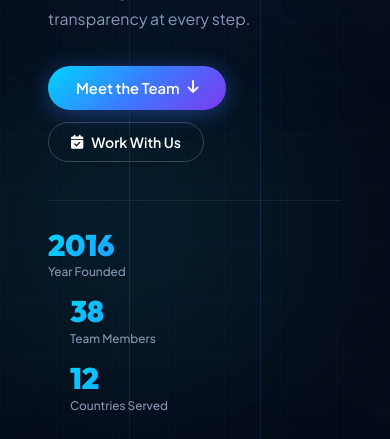
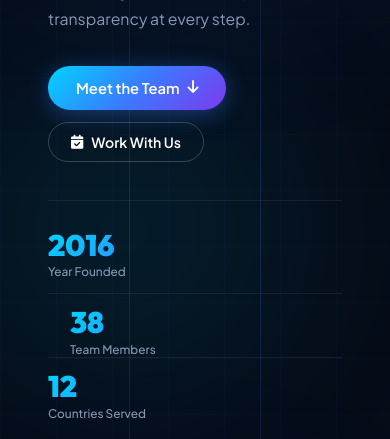
Before and after one commit to arifbillahcse/digital-marketing-agency-2, a PHP site: page /about.html in a window 390 px wide. Shown: the part 482-921 px from the top of the page. Run offline with PHP 8.4, Linux system fonts and the light colour scheme; some libraries are stand-ins or nearby versions.

Commit message:
Fix about.html mobile hero: mosaic overflow, hfacts layout, stats font size
- Add overflow:hidden to .hv on mobile to contain absolutely-positioned image mosaic
- Fix .hfacts stacking: use bottom border separator and clear all padding on .hf
- Reduce .sc2-v font size from 3.2rem to 1.9rem on mobile (150+/$12M+/38/98% stats)
- Reduce .sc2 padding from 52px to 32px on mobile for better proportion

https://claude.ai/code/session_01VNQ3RzEK7BUexrqhPyMbvN

```diff
--- a/assets/styles.css
+++ b/assets/styles.css
@@ -792,8 +792,12 @@ footer{background:rgba(255,255,255,.025);border-top:1px solid rgba(255,255,255,.
   .fbot{flex-direction:column;gap:14px;text-align:center}
   #cur,
   #bt{right:14px;bottom:14px}.tl::before{left:24px}
-  .hfacts{flex-direction:column;gap:18px}
-  .hf{border-right:none;padding-right:0}
+  .hfacts{flex-direction:column;gap:14px}
+  .hf{border-right:none;border-bottom:1px solid rgba(255,255,255,.07);padding:0 0 14px 0}
+  .hf:last-child{border-bottom:none;padding:0}
+  .hv{overflow:hidden}
+  .sc2-v{font-size:1.9rem}
+  .sc2{padding:32px 18px}
 }
 @media(max-width:480px){
   .ft{grid-template-columns:1fr}.tgrid{grid-template-columns:1fr}
```
